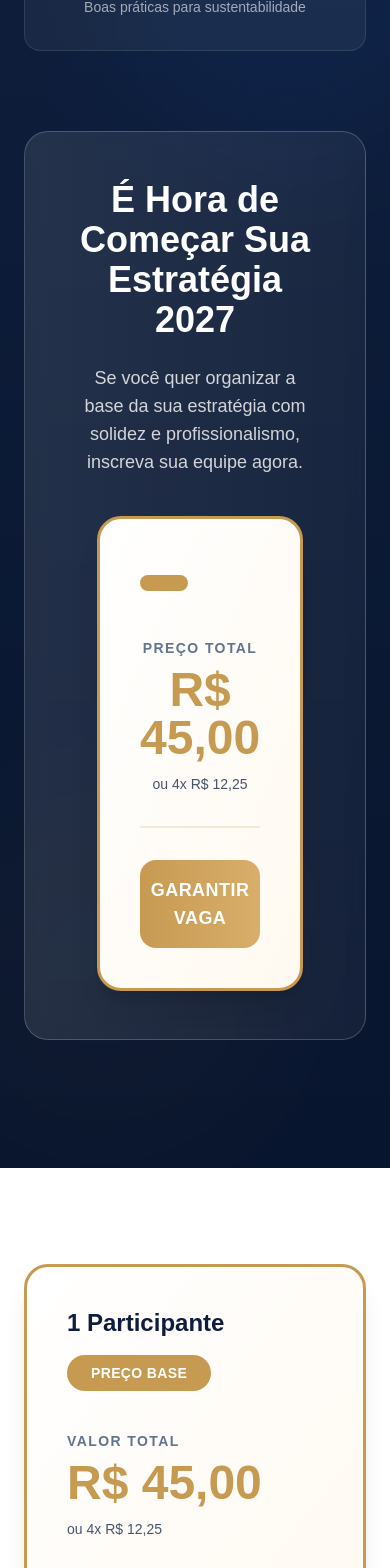
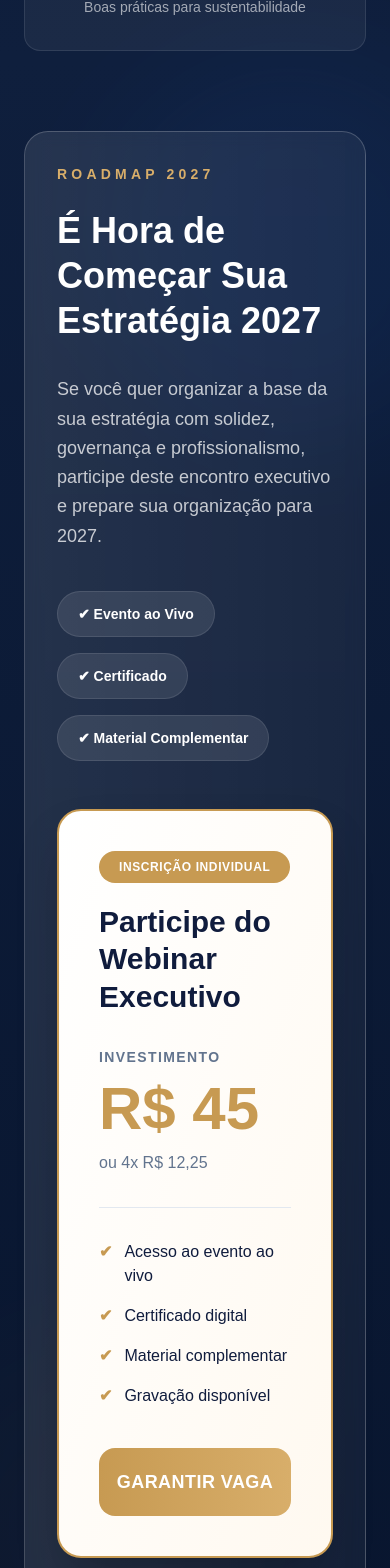
Before and after one commit to cleliapuc/ipge, a Next.js app: page / in a window 390 px wide. Shown: the part 7460-9028 px from the top of the page. Built offline with nearby package versions, Linux system fonts and the light colour scheme.

Commit message:
layout novo

```diff
--- a/app/page.tsx
+++ b/app/page.tsx
@@ -446,35 +446,116 @@ export default function IPGEExecutiveSummit() {
             ))}
           </div>
 
+
    {/* Final CTA */}
-          <div className="bg-gradient-to-r from-white/10 to-white/5 border border-white/20 rounded-3xl p-12 text-center backdrop-blur-sm">
-            <h3 className="text-4xl font-black mb-6">É Hora de Começar Sua Estratégia 2027</h3>
-            <p className="text-white/80 text-lg mb-10 max-w-2xl mx-auto">Se você quer organizar a base da sua estratégia com solidez e profissionalismo, inscreva sua equipe agora.</p>
+<div className="bg-gradient-to-r from-white/10 to-white/5 border border-white/20 rounded-3xl p-8 md:p-14 backdrop-blur-sm">
 
-  <div className="max-w-7xl mx-auto px-6">
+  <div className="grid lg:grid-cols-2 gap-12 items-center">
 
-    <div className="grid md:grid-cols-2 gap-8 max-w-4xl mx-auto">
+    {/* LEFT */}
+    <div>
 
-      {/* 1 PARTICIPANTE - DESTAQUE */}
-      <div className="rounded-3xl p-10 border-3 border-[#C79A52] bg-gradient-to-br from-white to-[#FFF9F0] shadow-xl hover:shadow-2xl transition-all">
-        <div className="flex items-start justify-between mb-10">
-          <div>
-            <p className="text-2xl md:text-3xl font-black text-[#101C3D]"></p>
-            <span className="inline-block bg-[#C79A52] text-white px-6 py-2 rounded-full text-sm font-black mt-4 uppercase tracking-wide"></span>
-          </div>
-        </div>
-        <div className="mb-8 pb-8 border-b-2 border-[#C79A52]/20">
-          <p className="text-sm text-slate-500 font-bold uppercase tracking-widest mb-2">Preço Total</p>
-          <p className="text-5xl font-black text-[#C79A52]">R$ 45,00</p>
-          <p className="text-slate-600 text-sm mt-3">ou 4x R$ 12,25</p>
+      <p className="uppercase tracking-[0.3em] text-[#D8AE6A] text-sm font-black mb-6">
+        ROADMAP 2027
+      </p>
+
+      <h3 className="text-4xl md:text-5xl font-black leading-tight mb-8">
+        É Hora de Começar Sua Estratégia 2027
+      </h3>
+
+      <p className="text-white/75 text-lg leading-relaxed max-w-xl">
+        Se você quer organizar a base da sua estratégia com solidez,
+        governança e profissionalismo, participe deste encontro executivo
+        e prepare sua organização para 2027.
+      </p>
+
+      <div className="mt-10 flex flex-wrap gap-4">
+
+        <div className="bg-white/10 border border-white/10 rounded-full px-5 py-3 text-sm font-semibold">
+          ✔ Evento ao Vivo
         </div>
 
+        <div className="bg-white/10 border border-white/10 rounded-full px-5 py-3 text-sm font-semibold">
+          ✔ Certificado
+        </div>
+
+        <div className="bg-white/10 border border-white/10 rounded-full px-5 py-3 text-sm font-semibold">
+          ✔ Material Complementar
+        </div>
+
+      </div>
+
+    </div>
+
+    {/* RIGHT */}
+    <div className="max-w-md w-full mx-auto">
+
+      <div className="rounded-3xl p-10 border-2 border-[#C79A52] bg-gradient-to-br from-white to-[#FFF9F0] shadow-2xl">
+
+        <div className="mb-8">
+
+          <span className="inline-block bg-[#C79A52] text-white px-5 py-2 rounded-full text-xs font-black uppercase tracking-wider mb-5">
+            Inscrição Individual
+          </span>
+
+          <h4 className="text-3xl font-black text-[#101C3D] leading-tight">
+            Participe do Webinar Executivo
+          </h4>
+
+        </div>
+
+        <div className="mb-8 pb-8 border-b border-slate-200">
+
+          <p className="text-sm text-slate-500 font-bold uppercase tracking-widest mb-3">
+            Investimento
+          </p>
+
+          <p className="text-6xl font-black text-[#C79A52]">
+            R$ 45
+          </p>
+
+          <p className="text-slate-500 mt-3">
+            ou 4x R$ 12,25
+          </p>
+
+        </div>
+
+        <ul className="space-y-4 mb-10">
+
+          <li className="flex items-start gap-3 text-[#101C3D]">
+            <span className="text-[#C79A52] font-black">✔</span>
+            Acesso ao evento ao vivo
+          </li>
+
+          <li className="flex items-start gap-3 text-[#101C3D]">
+            <span className="text-[#C79A52] font-black">✔</span>
+            Certificado digital
+          </li>
+
+          <li className="flex items-start gap-3 text-[#101C3D]">
+            <span className="text-[#C79A52] font-black">✔</span>
+            Material complementar
+          </li>
+
+          <li className="flex items-start gap-3 text-[#101C3D]">
+            <span className="text-[#C79A52] font-black">✔</span>
+            Gravação disponível
+          </li>
+
+        </ul>
+
         <button
-  onClick={() => window.open('https://go.hotmart.com/P105745942U', '_blank')}
-  className="w-full bg-gradient-to-r from-[#C79A52] to-[#D8AE6A] hover:shadow-lg hover:shadow-[#C79A52]/50 text-white font-black py-4 rounded-2xl transition-all text-lg uppercase tracking-wide"
+          onClick={() =>
+            window.open(
+              'https://go.hotmart.com/P105745942U',
+              '_blank'
+            )
+          }
+          className="w-full bg-gradient-to-r from-[#C79A52] to-[#D8AE6A] hover:shadow-xl hover:shadow-[#C79A52]/40 text-white font-black py-5 rounded-2xl transition-all duration-300 text-lg uppercase tracking-wide hover:scale-[1.02]"
         >
           GARANTIR VAGA
         </button>
+
       </div>
 
     </div>
```
Lines whose indentation alone changed are shown as unchanged.
